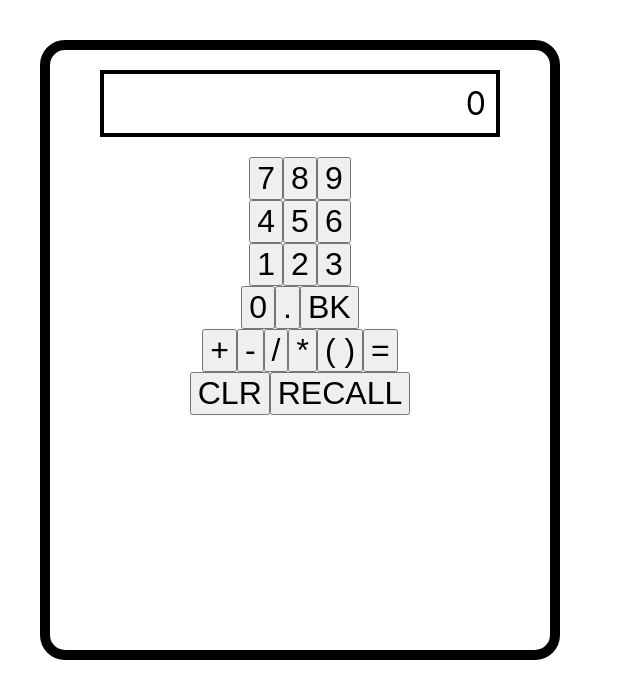
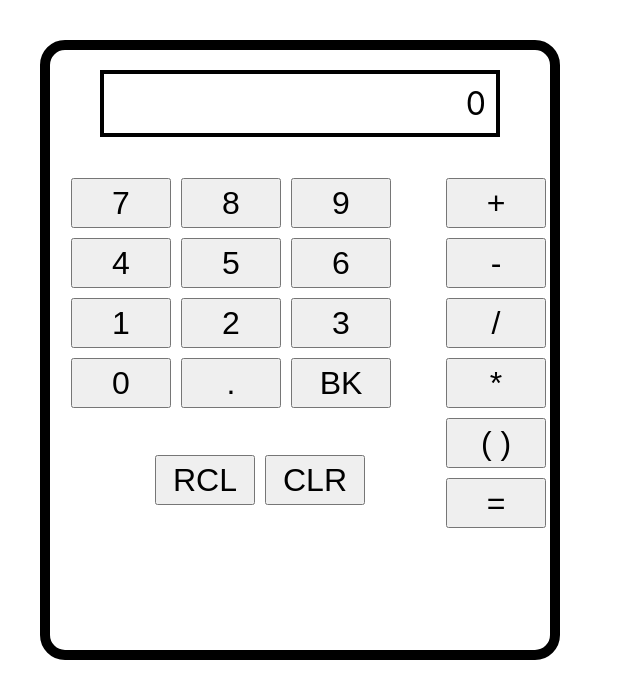
Before and after one commit to ChrisKurz098/reaculator, a React (Create React App) app: page / in a window 1280 px wide. Shown: the top 698 px of the page, without its empty margins (0-640 px from the left). Built offline with nearby package versions, Linux system fonts and the light colour scheme.

Commit message:
Formatted button positions

```diff
--- a/src/App.css
+++ b/src/App.css
@@ -53,6 +53,29 @@
   border: 4px solid black;
 }
 
+#numPad {
+position: absolute;
+
+margin: 8px;
+padding: 8px;
+}
+#btnInputs{
+position: absolute;
+width: 100px;
+left: 425px;
+
+margin: 8px;
+padding: 8px;
+}
+#clrrcl{
+  position: absolute;
+ top: 450px;
+ left: 150px;
+}
+
 button {
+  width: 100px;
+  height: 50px;
+  margin: 5px;
   font-size: xx-large;
 }
--- a/src/components/Calculator/index.js
+++ b/src/components/Calculator/index.js
@@ -63,40 +63,40 @@ const Calulator = () => {
             <Screen
                 screenState={screenState}
             />
-            <div>
+            <div id="numPad">
+                <div className="btnRow">
                     <button type="button" id="7" onClick={updateCalculation}>7</button>
                     <button type="button" id="8" onClick={updateCalculation}>8</button>
                     <button type="button" id="9" onClick={updateCalculation}>9</button>
                 </div>
-            <div>
+                <div className="btnRow">
                     <button type="button" id="4" onClick={updateCalculation}>4</button>
                     <button type="button" id="5" onClick={updateCalculation}>5</button>
                     <button type="button" id="6" onClick={updateCalculation}>6</button>
                 </div>
-            <div>
+                <div className="btnRow">
                     <button type="button" id="1" onClick={updateCalculation}>1</button>
                     <button type="button" id="2" onClick={updateCalculation}>2</button>
                     <button type="button" id="3" onClick={updateCalculation}>3</button>
                 </div>
-            <div>
+                <div className="btnRow">
                     <button type="button" id="0" onClick={updateCalculation}>0</button>
                     <button type="button" id="." onClick={updateCalculation}>.</button>
                     <button type="button" id="DEL" onClick={deleteLast}>BK</button>
                 </div>
-            <div>
+            </div>
+            <div id="btnInputs">
                 <button type="button" id="+" onClick={updateCalculation}>+</button>
                 <button type="button" id="-" onClick={updateCalculation}>-</button>
                 <button type="button" id="/" onClick={updateCalculation}>/</button>
                 <button type="button" id="*" onClick={updateCalculation}>*</button>
                 <button type="button" id="()" onClick={updateCalculation}>( )</button>
                 <button type="button" id="=" onClick={calculateValue}>=</button>
-
             </div>
+            <div id="clrrcl">
+            <button type="button" id="RCL" onClick={getPrevEqu}>RCL</button>
             <button type="button" id="CLR" onClick={() => setScreenState([0])}>CLR</button>
-            <button type="button" id="CLR" onClick={getPrevEqu}>RECALL</button>
-
-
-
+            </div>
         </div>
     )
 }
```
Lines whose indentation alone changed are shown as unchanged.
